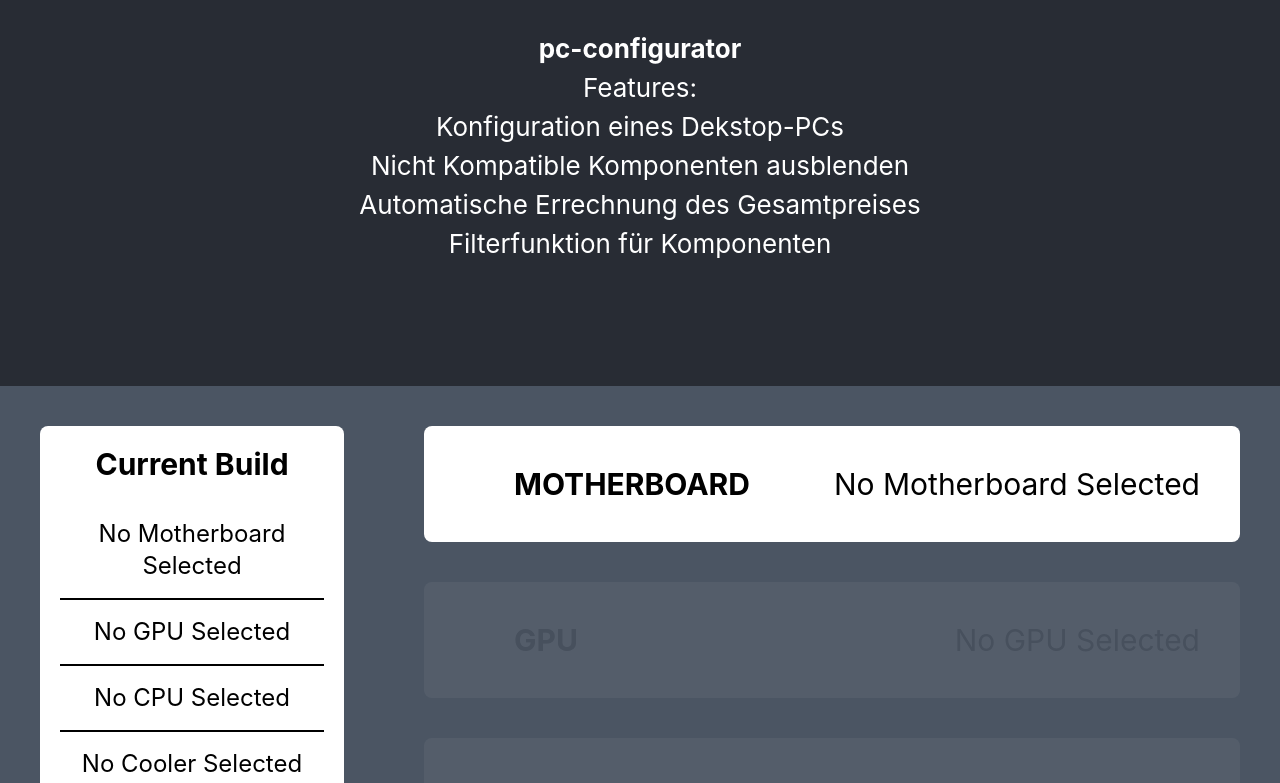
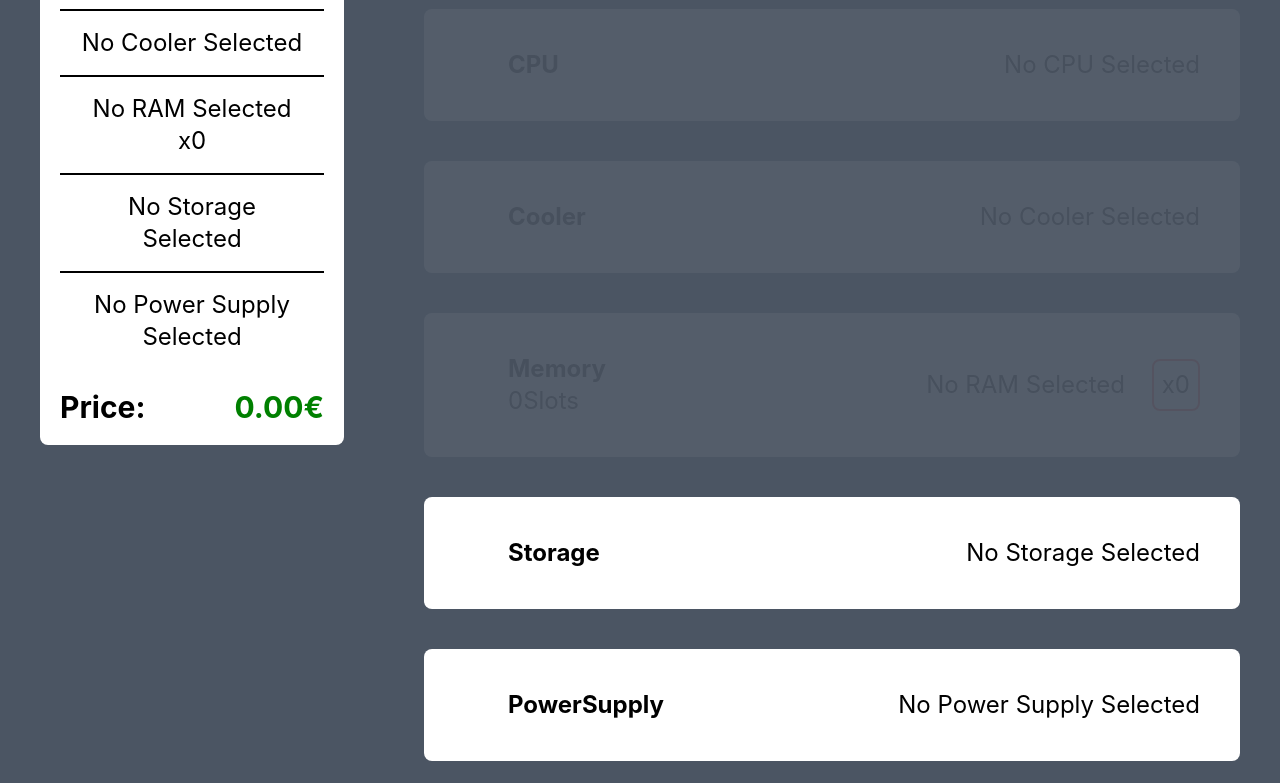
Before and after one commit to Devclaim/lf02-pc-configurator, a React (Create React App) app: page / in a window 1280 px wide. Shown: the part 414-1197 px from the top of the page. Built offline with nearby package versions, Linux system fonts and the light colour scheme; some icons are missing.

Commit message:
add final styling adjustments

```diff
--- a/src/App.css
+++ b/src/App.css
@@ -1,3 +1,7 @@
+.body {
+  background-color: #282c34;
+}
+
 .App {
   text-align: center;
 }
@@ -15,13 +19,13 @@
 
 .App-header {
   background-color: #282c34;
-  min-height: 100vh;
   display: flex;
   flex-direction: column;
   align-items: center;
   justify-content: center;
   font-size: calc(10px + 2vmin);
   color: white;
+  padding: 20px;
 }
 
 .App-link {
@@ -49,6 +53,13 @@ input[type=number]::-webkit-inner-spin-button {
   opacity: 1
 }
 
+details > summary {
+  list-style: none;
+}
+details > summary::-webkit-details-marker {
+  display: none;
+}
+
 
 @keyframes App-logo-spin {
   from {
--- a/src/App.tsx
+++ b/src/App.tsx
@@ -1,5 +1,4 @@
 import React from 'react';
-import logo from './logo.svg';
 import './App.css';
 import { Configurator } from './AppElements/Configurator';
 
@@ -7,24 +6,8 @@ function App() {
   return (
 	<div className="App">
 	  <header className="App-header">
-			<img src={logo} className="App-logo" alt="logo" />
 			<p className='font-bold'>
-				pc-configurator
-			</p>
-			<p>
-				Features:
-			</p>
-			<p>
-				Konfiguration eines Dekstop-PCs
-			</p>
-			<p>
-				Nicht Kompatible Komponenten ausblenden
-			</p>
-			<p>
-				Automatische Errechnung des Gesamtpreises
-			</p>
-			<p>
-				Filterfunktion für Komponenten
+				LF02N8 pc-configurator
 			</p>
 		</header>
 		<Configurator></Configurator>
--- a/src/AppElements/CPUField.tsx
+++ b/src/AppElements/CPUField.tsx
@@ -31,14 +31,14 @@ export function CPUField({currentCPU, currentMotherboard, handleClick}: Props) {
                 + `${currentMotherboard.manufacturer === 'No Motherboard Selected' ? 'opacity-5' : ''}`
             }
         >
-            <summary className='cursor-pointer p-10 flex flex-wrap justify-between text-3xl'>
+            <summary className='cursor-pointer p-5 sm:p-10 flex flex-wrap justify-between text-2xl'>
                 <div className='flex gap-5'>
                     <ArrowDownSvg
                         className='group-open:rotate-180 h-full'
                     />
                     <b>CPU</b>
                 </div>
-                <span className={`${cpuIsCompatible(currentCPU, currentMotherboard) ? '' : 'text-red-500'}`}> {currentCPU.manufacturer + " " + currentCPU.model} </span>
+                <span className={`${cpuIsCompatible(currentCPU, currentMotherboard) ? '' : 'text-red-500'} text-left`}> {currentCPU.manufacturer + " " + currentCPU.model} </span>
             </summary>
             <div className='[BrandFilters] text-white bg-slate-700 w-full p-5 gap-5 flex flex-wrap text-2xl items-center'>
                 <b>Brand Filters: </b>
--- a/src/AppElements/Configurator.tsx
+++ b/src/AppElements/Configurator.tsx
@@ -126,8 +126,8 @@ export function Configurator() {
     }
 
     return(
-        <div className='bg-gray-600 min-h-[200vh] flex flex-col xl:flex-row relative'>
-            <div className='[CurrentPC] xl:w-[30%] h-fit xl:sticky top-0 right-0 p-10'>
+        <div className='bg-gray-600 min-h-[150vh] flex flex-col xl:flex-row relative'>
+            <div className='[CurrentPC] xl:w-[30%] h-fit xl:sticky top-0 right-0 p-5 sm:p-10'>
                 <CurrentBuild
                     currentMotherboard={currentMotherboard}
                     currentGPU={currentGPU}
@@ -139,7 +139,7 @@ export function Configurator() {
                     ramSlotsUsed={ramSlotsUsed}
                 />
             </div>
-            <div className='[ComponentFields] p-5  md:p-10 flex flex-col space-y-5 md:space-y-10 xl:w-[70%]'>
+            <div className='[ComponentFields] p-5 md:p-10 flex flex-col space-y-5 md:space-y-10 xl:w-[70%]'>
                 <MotherboardField
                     currentMotherboard={currentMotherboard}
                     handleClick={clickMotherboard}
--- a/src/AppElements/CoolerField.tsx
+++ b/src/AppElements/CoolerField.tsx
@@ -31,14 +31,14 @@ export function CoolerField({currentCooler, currentMotherboard, handleClick}: Pr
                 + `${currentMotherboard.manufacturer === 'No Motherboard Selected' ? 'opacity-5' : ''}`
             }
         >
-            <summary className='cursor-pointer p-10 flex flex-wrap justify-between text-3xl'>
+            <summary className='cursor-pointer p-5 sm:p-10 flex flex-wrap justify-between text-2xl'>
                 <div className='flex gap-5'>
                     <ArrowDownSvg
                         className='group-open:rotate-180 h-full'
                     />
                     <b>Cooler</b>
                 </div>
-                <span className={`${coolerIsCompatible(currentCooler, currentMotherboard) ? '' : 'text-red-500'}`}> {currentCooler.manufacturer + " " + currentCooler.model} </span>
+                <span className={`${coolerIsCompatible(currentCooler, currentMotherboard) ? '' : 'text-red-500'} text-left`}> {currentCooler.manufacturer + " " + currentCooler.model} </span>
             </summary>
             <div className='[BrandFilters] text-white bg-slate-700 w-full p-5 gap-5 flex text-2xl items-center flex-wrap'>
                 <b>Brand Filters: </b>
--- a/src/AppElements/GPUField.tsx
+++ b/src/AppElements/GPUField.tsx
@@ -31,14 +31,14 @@ export function GPUField({currentGPU, currentMotherboard, handleClick}: Props) {
                 + `${currentMotherboard.manufacturer === 'No Motherboard Selected' ? 'opacity-5' : ''}`
             }
         >
-            <summary className='cursor-pointer p-10 flex flex-wrap justify-between text-3xl'>
+            <summary className='cursor-pointer p-5 sm:p-10 flex flex-wrap justify-between text-2xl'>
                 <div className='flex gap-5'>
                     <ArrowDownSvg
                         className='group-open:rotate-180 h-full'
                     />
                     <b>GPU</b>
                 </div>
-                <span className={`${gpuIsCompatible(currentGPU, currentMotherboard) ? '' : 'text-red-500'}`}> {currentGPU.manufacturer + " " + currentGPU.model} </span>
+                <span className={`${gpuIsCompatible(currentGPU, currentMotherboard) ? '' : 'text-red-500'} text-left`}> {currentGPU.manufacturer + " " + currentGPU.model} </span>
             </summary>
             <div className='[BrandFilters] text-white bg-slate-700 w-full p-5 gap-5 flex flex-wrap text-2xl items-center'>
                 <b>Brand Filters: </b>
--- a/src/AppElements/MotherboardField.tsx
+++ b/src/AppElements/MotherboardField.tsx
@@ -24,14 +24,14 @@ export function MotherboardField({currentMotherboard, handleClick}: Props) {
 
     return(
         <details className='[MotherboardField] bg-[white] rounded-lg w-full group'>
-            <summary className='cursor-pointer p-10 flex flex-wrap justify-between text-3xl'>
+            <summary className='cursor-pointer p-5 sm:p-10 flex flex-wrap justify-between text-2xl'>
                 <div className='flex gap-5'>
                     <ArrowDownSvg
                         className='group-open:rotate-180 h-full'
                     />
                     <b>MOTHERBOARD</b>
                 </div>
-                <span> {currentMotherboard.manufacturer + " " + currentMotherboard.model} </span>
+                <span className='text-left'> {currentMotherboard.manufacturer + " " + currentMotherboard.model} </span>
             </summary>
             <div className='[BrandFilters] text-white bg-slate-700 w-full p-5 gap-5 flex flex-wrap text-2xl items-center'>
                 <b>Brand Filters: </b>
--- a/src/AppElements/PowerSupplyField.tsx
+++ b/src/AppElements/PowerSupplyField.tsx
@@ -30,14 +30,14 @@ export function PowerSupplyField({currentPowerSupply, computerParts, handleClick
                 '[GPUField] bg-[white] rounded-lg w-full group '
             }
         >
-            <summary className='cursor-pointer p-10 flex flex-wrap justify-between text-3xl'>
+            <summary className='cursor-pointer p-5 sm:p-10 flex flex-wrap justify-between text-2xl'>
                 <div className='flex gap-5'>
                     <ArrowDownSvg
                         className='group-open:rotate-180 h-full'
                     />
                     <b>PowerSupply</b>
                 </div>
-                <span className={`${powerSupplyIsCompatible(currentPowerSupply, computerParts) ? '' : 'text-red-500'}`}> {currentPowerSupply.manufacturer + " " + currentPowerSupply.model} </span>
+                <span className={`${powerSupplyIsCompatible(currentPowerSupply, computerParts) ? '' : 'text-red-500'} text-left`}> {currentPowerSupply.manufacturer + " " + currentPowerSupply.model} </span>
             </summary>
             <div className='[BrandFilters] text-white bg-slate-700 w-full p-5 gap-5 flex flex-wrap text-2xl items-center'>
                 <b>Brand Filters: </b>
--- a/src/AppElements/RAMField.tsx
+++ b/src/AppElements/RAMField.tsx
@@ -34,7 +34,7 @@ export function RAMField({currentRAM, currentMotherboard, handleClick , availabl
                 + `${currentMotherboard.manufacturer === 'No Motherboard Selected' ? 'opacity-5' : ''}`
             }
         >
-            <summary className='cursor-pointer p-5 flex flex-wrap justify-between text-3xl items-center'>
+            <summary className='cursor-pointer p-5 sm:p-10 flex flex-wrap justify-between text-2xl items-center'>
                 <div className='flex gap-5 items-center'>
                     <ArrowDownSvg
                         className='group-open:rotate-180 h-full'
@@ -45,7 +45,7 @@ export function RAMField({currentRAM, currentMotherboard, handleClick , availabl
                     </div>
                 </div>
                 <div>
-                    <span className={`${ramIsCompatible(currentRAM, currentMotherboard) ? '' : 'text-red-500'}`}> {currentRAM.manufacturer + " " + currentRAM.model} </span>
+                    <span className={`${ramIsCompatible(currentRAM, currentMotherboard) ? '' : 'text-red-500'} text-left`}> {currentRAM.manufacturer + " " + currentRAM.model} </span>
                     <button
                         onClick={clickMoreRam}
                         className={
--- a/src/AppElements/StorageField.tsx
+++ b/src/AppElements/StorageField.tsx
@@ -28,14 +28,14 @@ export function StorageField({currentStorage, handleClick}: Props) {
                 '[StorageField] bg-[white] rounded-lg w-full group'
             }
         >
-            <summary className='cursor-pointer p-10 flex flex-wrap justify-between text-3xl'>
+            <summary className='cursor-pointer p-5 sm:p-10 flex flex-wrap justify-between text-2xl'>
                 <div className='flex gap-5'>
                     <ArrowDownSvg
                         className='group-open:rotate-180 h-full'
                     />
                     <b>Storage</b>
                 </div>
-                <span> {currentStorage.manufacturer + " " + currentStorage.model} </span>
+                <span className='text-left'> {currentStorage.manufacturer + " " + currentStorage.model} </span>
             </summary>
             <div className='[BrandFilters] text-white bg-slate-700 w-full p-5 gap-5 flex flex-wrap text-2xl items-center'>
                 <b>Brand Filters: </b>
```
